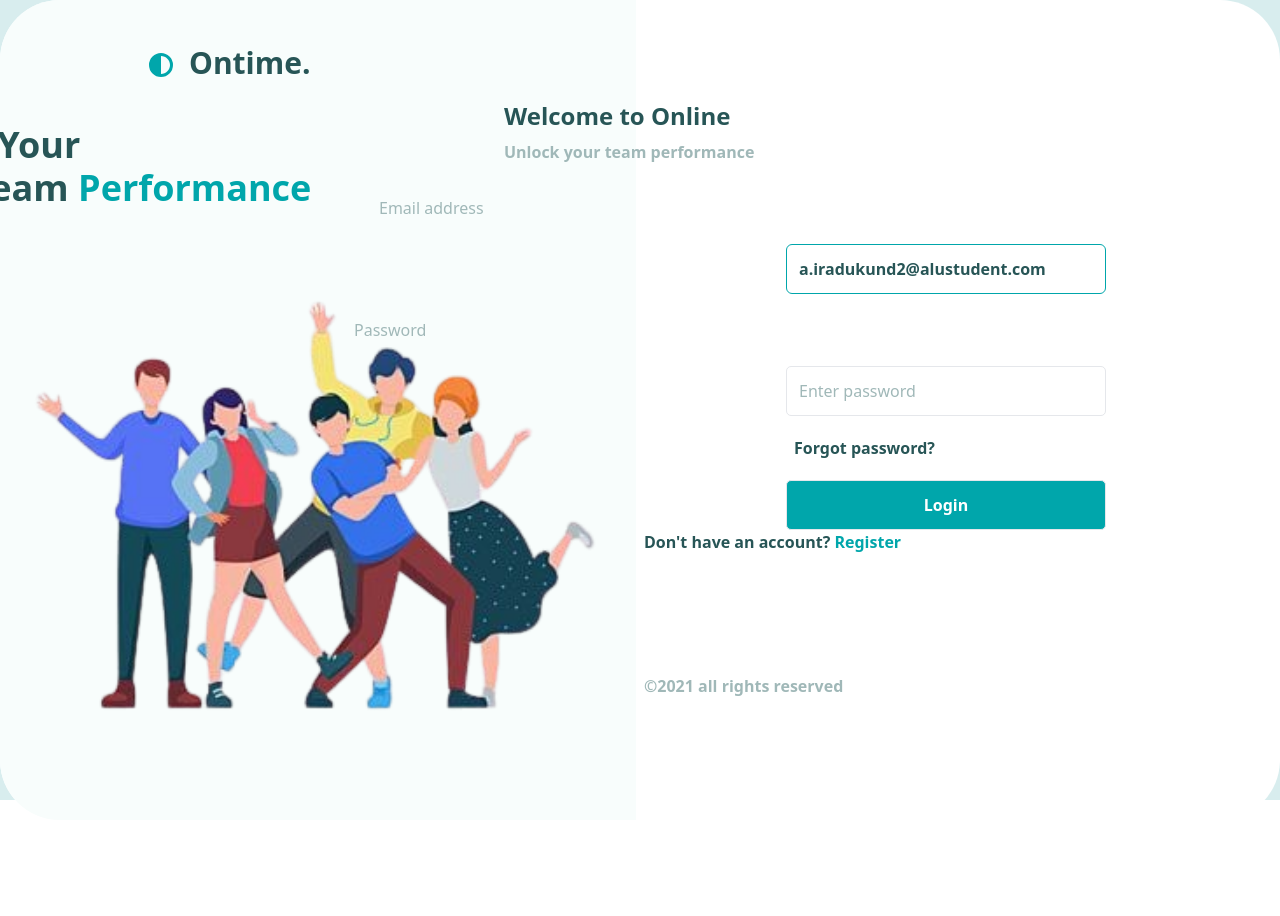
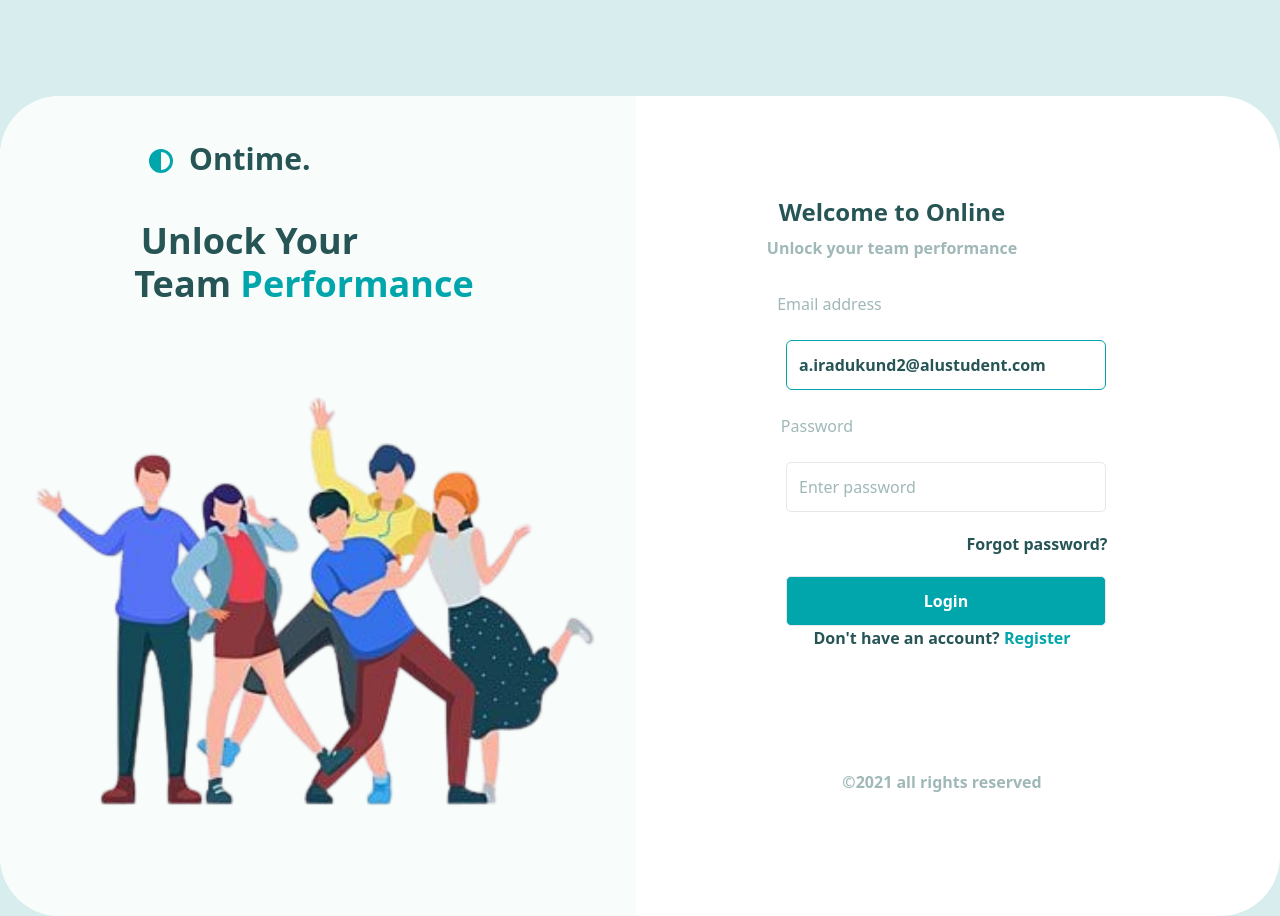
Before and after one commit to angeiradu/login-page-react, a React (Create React App) app: page / in a window 1280 px wide. Before the commit the page ends 820 px from the top, so only its background shows below. Built offline with nearby package versions, Linux system fonts and the light colour scheme.

Commit message:
login page

```diff
--- a/src/components/login.jsx
+++ b/src/components/login.jsx
@@ -4,7 +4,7 @@ import Image from '../assets/image.png'
 
 const login = () => {
   return (
-    <div className='bg-[#d8edee]  h-screen'>
+    <div className='bg-[#d8edee] text-center pt-24'>
       <div className='bg-[#ffffff] rounded-[60px]  ' >
         <div className='grid grid-cols-1 xl:grid-cols-2 lg:grid-cols-2 gap-2  ' >
           <div className='bg-[#f8fdfc] height-[500px] rounded-l-[60px] '>
```
